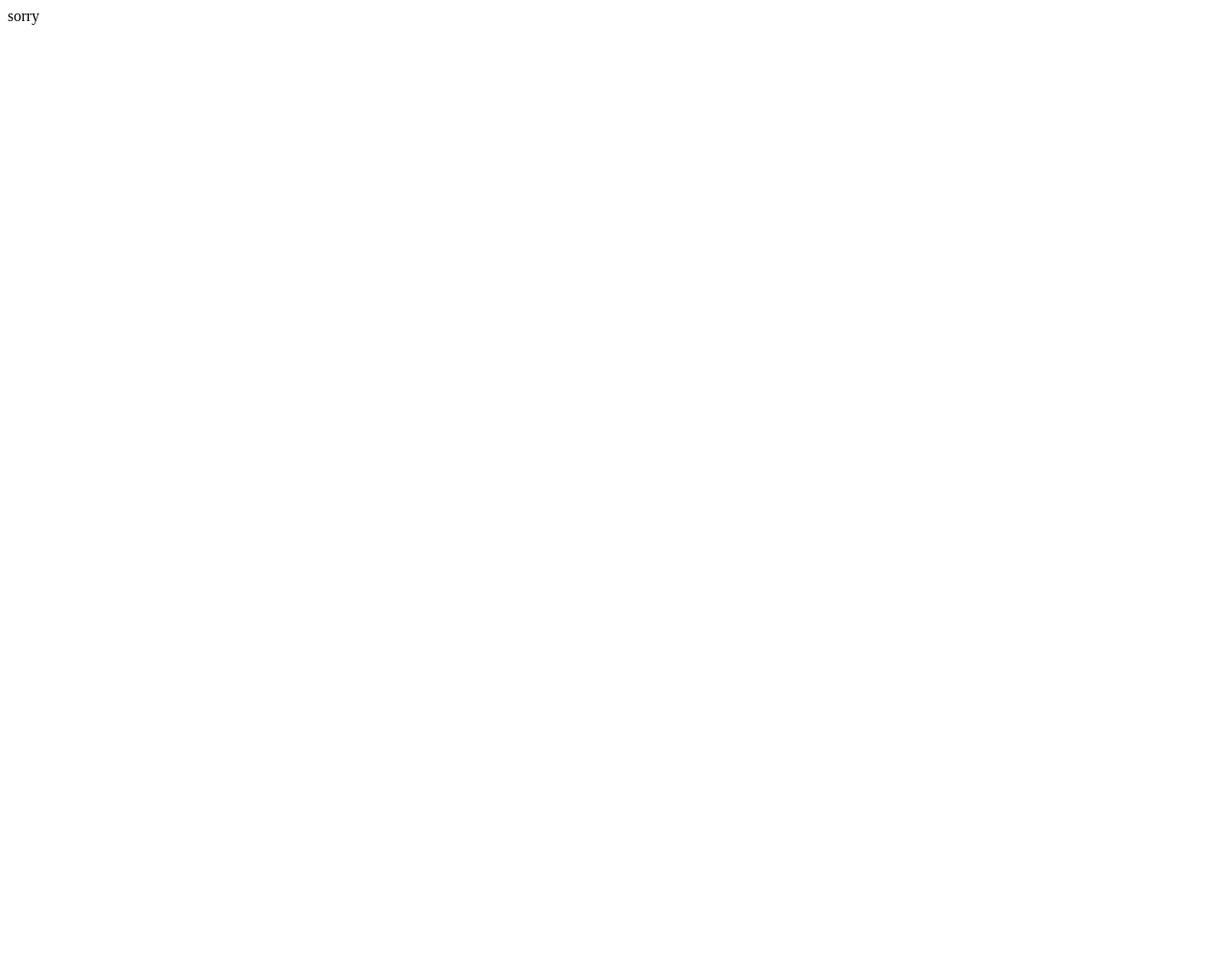
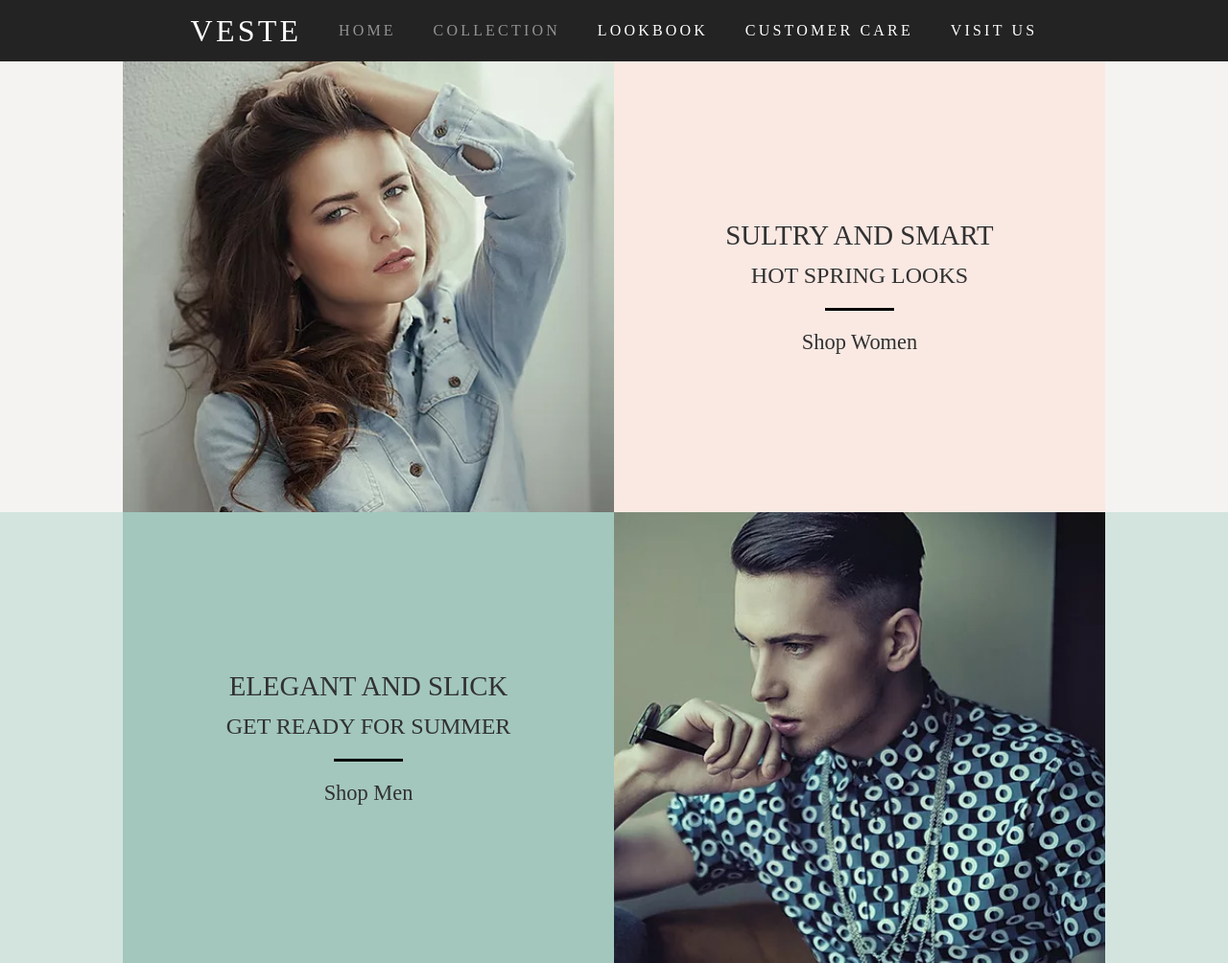
Before and after one commit to chaitu843/shopping-site-client, a React app: page / in a window 1280 px wide. Shown: the whole page at 96% size. Before the commit the page ends 800 px from the top, so only its background shows below. Built offline with nearby package versions, Linux system fonts and the light colour scheme.

Commit message:
Landing Page Categories Done

```diff
--- a/package.json
+++ b/package.json
@@ -25,8 +25,12 @@
   "homepage": "https://github.com/chaitu843/shopping-site-client#readme",
   "dependencies": {
     "@sucrase/webpack-loader": "^2.0.0",
+    "file-loader": "^5.0.2",
+    "node-sass": "^4.13.0",
     "react": "^16.12.0",
     "react-dom": "^16.12.0",
+    "react-router-dom": "^5.1.2",
+    "sass-loader": "^8.0.0",
     "sucrase": "^3.11.0"
   },
   "devDependencies": {
--- /dev/null
+++ b/src/Pages/HomePage.js
@@ -0,0 +1,25 @@
+import React from 'react'
+import CategoryCard from '../components/CategoryCard/CategoryCard';
+
+function HomePage() {
+
+    const womenDescrption = {
+        heading: 'SULTRY AND SMART',
+        catchLine: 'HOT SPRING LOOKS',
+        category: 'Shop Women'
+    }
+
+    const menDescription = {
+        heading: 'ELEGANT AND SLICK',
+        catchLine: 'GET READY FOR SUMMER',
+        category: 'Shop Men'
+    }
+    return (
+        <div className="home-page">
+            <CategoryCard descBackgroundColor = "#FAE9E3" backgroundColor = "#F5F3F2" descrption = {womenDescrption} imgName = 'women.jpg'/>
+            <CategoryCard imgOrder = "2" descBackgroundColor = "#A3C7BD" backgroundColor = "#D3E4DF" descrption = {menDescription} imgName = 'Men.jpg'/>
+        </div>
+    )
+}
+
+export default HomePage;
--- /dev/null
+++ b/src/components/App/App.js
@@ -0,0 +1,17 @@
+import React from 'react';
+import {BrowserRouter as Router, Switch, Route} from 'react-router-dom';
+
+import './App.scss';
+
+import Header from '../Header/Header';
+import HomePage from '../../Pages/HomePage';
+
+const App = () => (
+    <Router>
+        <Header />
+        <Switch>
+            <Route path = '/' component = {HomePage} exact/>
+        </Switch>
+    </Router>
+)
+export default App;
--- /dev/null
+++ b/src/components/App/App.scss
@@ -0,0 +1,3 @@
+body{
+    margin: 0px;
+}
--- /dev/null
+++ b/src/components/CategoryCard/CategoryCard.js
@@ -0,0 +1,34 @@
+import React from 'react'
+
+import './CategoryCard.scss';
+
+function CategoryCard({ imgName, descBackgroundColor, backgroundColor, descrption: { heading, catchLine, category }, imgOrder }) {
+    const imageDir = `assets`;
+    return (
+        <div className="category-card-container" style = {{
+            backgroundColor: backgroundColor,
+        }
+        }>
+            <div className="card-details">
+                <div className="card-image-container" style={{
+                    order: imgOrder,
+                    backgroundImage: `url(${imageDir}/${imgName})`,
+                    backgroundSize: 'cover'
+                }}>
+                </div>
+                <div className="card-desc" style = {{
+                    backgroundColor: descBackgroundColor
+                }}>
+                    <div className="wrapper">
+                        <span className="heading">{heading}</span>
+                        <span className="catchLine">{catchLine}</span>
+                        <hr />
+                        <span className="category">{category}</span>
+                    </div>
+                </div>
+            </div>
+        </div>
+    )
+}
+
+export default CategoryCard
--- /dev/null
+++ b/src/components/CategoryCard/CategoryCard.scss
@@ -0,0 +1,56 @@
+.category-card-container {
+
+    width: 100%;
+
+    .card-details {
+
+        width: 80%;
+        height: 470px;
+        margin: auto;
+        display: flex;
+
+        .card-image-container{
+            flex-basis: 50%;
+        }
+
+        .card-desc {
+            flex-basis: 50%;
+            position: relative;
+
+            .wrapper {
+                display: flex;
+                flex-direction: column;
+                justify-content: space-between;
+                align-items: center;
+                color: #313131;
+                height: 30%;
+                position: absolute;
+                top: 35%;
+                width: 100%;
+
+                .heading {
+                    font-family: cursive;
+                    font-size: 1.8em;
+                }
+
+                .catchLine {
+                    font-size: 1.5em;
+                    font-family: 'raleway';
+                }
+
+                .category {
+                    font-size: 1.4em;
+                    font-family: 'raleway';
+                }
+
+                hr {
+                    background: black;
+                    width: 14%;
+                    height: 3px;
+                    border: none;
+                }
+            }
+        }
+
+    }
+}
--- /dev/null
+++ b/src/components/Header/Header.js
@@ -0,0 +1,21 @@
+import React from 'react'
+import { NavLink } from 'react-router-dom';
+
+import './Header.scss';
+
+function Header() {
+    return (
+        <div className="Header">
+            <div className="nav-links">
+                <NavLink to='/' className="brand-name">VESTE</NavLink>
+                <NavLink to='/home' className="nav-link">HOME</NavLink>
+                <NavLink to='/collections' className="nav-link">COLLECTION</NavLink>
+                <NavLink to='/' className="nav-link">LOOKBOOK</NavLink>
+                <NavLink to='/' className="nav-link">CUSTOMER CARE</NavLink>
+                <NavLink to='/' className="nav-link">VISIT US</NavLink>
+            </div>
+        </div>
+    )
+}
+
+export default Header;
--- /dev/null
+++ b/src/components/Header/Header.scss
@@ -0,0 +1,39 @@
+.Header {
+    width: 100%;
+    background-color: #242323;
+    position: sticky;
+    top: 0;
+    z-index: 10;
+    height: 4em;
+
+    .nav-links {
+        width: 72%;
+        margin: auto;
+        display: flex;
+        justify-content: space-around;
+        align-items: center;
+        font-family: 'raleway';
+        letter-spacing: 0.2em;
+        height: 100%;
+
+        .nav-link {
+            text-decoration: none;
+            font-size: 16px;
+            color: #939393;
+
+            &:hover {
+                color: #ffffff;
+            }
+
+            &.active{
+                color: #ffffff;
+            }
+        }
+
+        .brand-name {
+            text-decoration: none;
+            font-size: 32px;
+            color: #ffffff;
+        }
+    }
+}
--- a/src/index.html
+++ b/src/index.html
@@ -6,7 +6,7 @@
     <meta charset="UTF-8">
     <meta name="viewport" content="width=device-width, initial-scale=1.0">
     <meta http-equiv="X-UA-Compatible" content="ie=edge">
-    <title>My React App</title>
+    <title>VESTE</title>
 </head>
 
 <body>
--- a/src/index.js
+++ b/src/index.js
@@ -1,13 +1,6 @@
 import React from 'react';
 import ReactDOM from 'react-dom';
 import './index.css';
-
-class App extends React.Component{
-    render(){
-        return(
-            <div>sorry</div>
-        )
-    }
-}
+import App from './components/App/App';
 
 ReactDOM.render(<App />, document.getElementById('root'))
--- a/webpack.config.js
+++ b/webpack.config.js
@@ -10,6 +10,9 @@ module.exports = {
         path: path.join(__dirname, "/dist"),
         filename: "index.js"
     },
+    devServer: {
+        contentBase: path.resolve('public'),
+      },
     module: {
         rules: [{
             test: /\.js$/,
@@ -23,9 +26,12 @@ module.exports = {
         }, {
             test: /\.css$/,
             use: ['style-loader', 'css-loader']
+        }, {
+            test: /\.scss$/,
+            use: ['style-loader', 'css-loader', 'sass-loader']
         },
         {
-            test: /\.(png|jpg|gif)$/,
+            test: /\.(png|jpg|gif|jfif)$/,
             use: [
                 {
                     loader: 'file-loader'
```
Also changed, not shown: .babelrc (deleted), dist/index.html, dist/index.js, public/assets/Men.jpg (added), public/assets/women.jpg (added), 2 other files.
